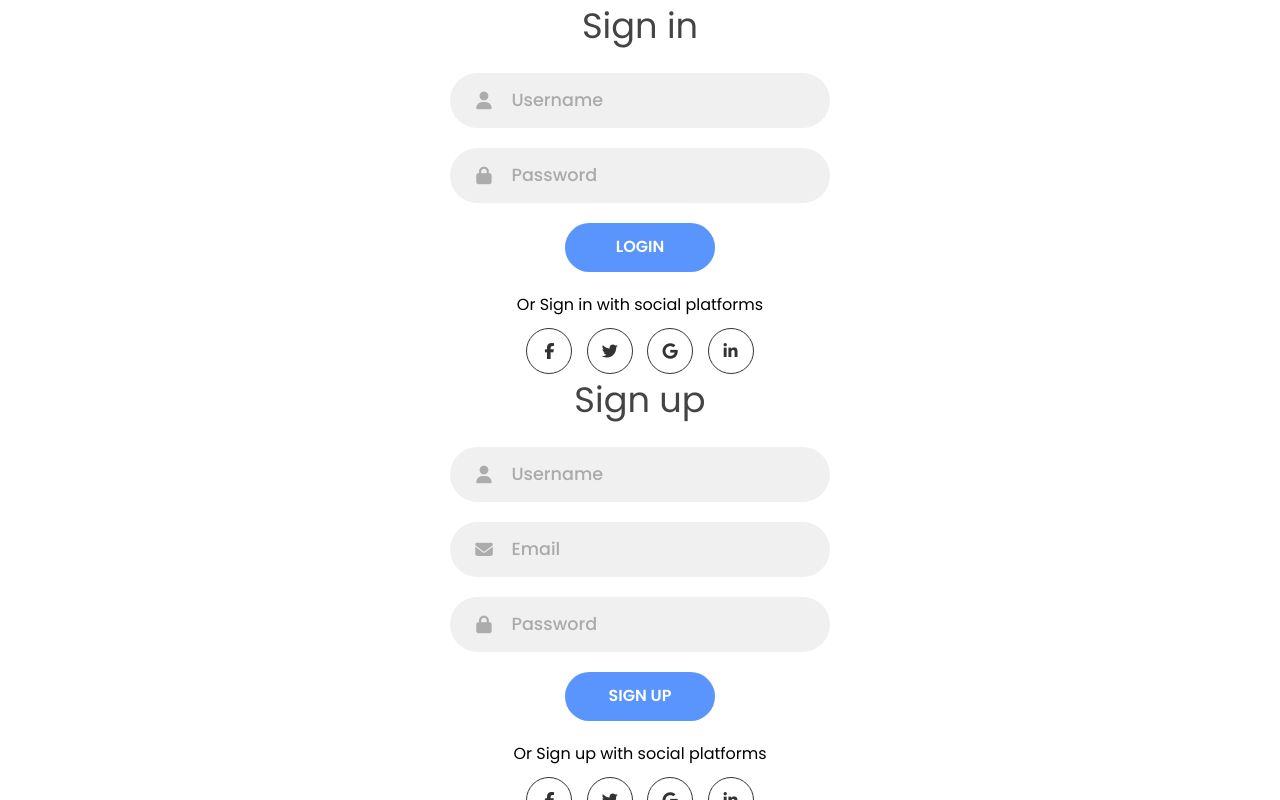
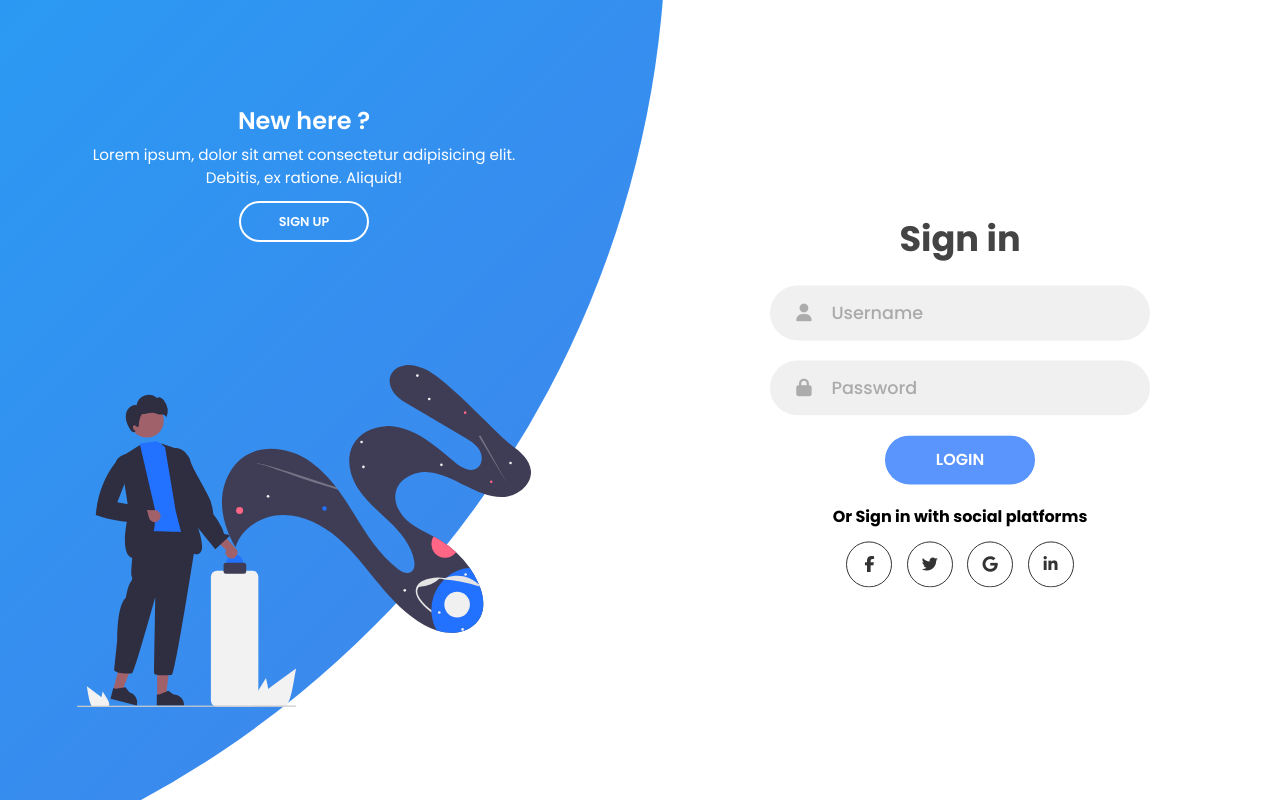
Before and after one commit to shreysaraswatweb/react-table, a React (Vite) app: page / in a window 1280 px wide. Built offline with nearby package versions, Linux system fonts and the light colour scheme.

Commit message:
Add Login and SignUp page

```diff
--- a/src/App.css
+++ b/src/App.css
@@ -1,50 +1,9 @@
-/* #root {
-  max-width: 1280px;
-  margin: 0 auto;
-  padding: 2rem;
-  text-align: center;
-}
-
-.logo {
-  height: 6em;
-  padding: 1.5em;
-  will-change: filter;
-  transition: filter 300ms;
-}
-.logo:hover {
-  filter: drop-shadow(0 0 2em #646cffaa);
-}
-.logo.react:hover {
-  filter: drop-shadow(0 0 2em #61dafbaa);
-}
-
-@keyframes logo-spin {
-  from {
-    transform: rotate(0deg);
-  }
-  to {
-    transform: rotate(360deg);
-  }
-}
-
-@media (prefers-reduced-motion: no-preference) {
-  a:nth-of-type(2) .logo {
-    animation: logo-spin infinite 20s linear;
-  }
-}
-
-.card {
-  padding: 2em;
-}
-
-.read-the-docs {
-  color: #888;
-} */
 @import url('https://fonts.googleapis.com/css2?family=Poppins:wght@100;200;300;400;500;600;700;800;900&display=swap');
 * {
   margin: 0;
   padding: 0;
   box-sizing: border-box;
+
 }
 body, input{
   font-family: 'Poppins', sans-serif;
@@ -54,8 +13,23 @@ body, input{
   position: relative;
   width: 100%;
   min-height: 100vh;
+  max-width: 100vw;
   background-color: #fff;
   overflow: hidden;
+}
+
+.container:before{
+  content: "";
+  position: absolute;
+  width: 2000px;
+  height: 2000px;
+  top: -10%;
+  right: 48%;
+  transform: translateY(-50%);
+  background-image: linear-gradient(-45deg, #4481eb 0%, #04befe 100%);
+  border-radius: 50%;
+  z-index: 6;
+  transition: 1.8s ease-in-out;
 }
 
 .forms-container {
@@ -65,12 +39,39 @@ body, input{
   top: 0;
   left: 0;
 }
+.signin-signup {
+  position: absolute;
+  top: 50%;
+  left: 75%;
+  width: 50%;
+  transform: translate(-50%, -50%);
+  transition: 1s 0.7s ease-in-out;
+  display: grid;
+  font-weight: 700;
+  grid-template-columns: 1fr;
+  z-index: 5;
+}
 
 form{
   display: flex;
   align-items: center;
   justify-content: center;
   flex-direction: column;
+  grid-column: 1 / 2;
+  grid-row: 1 / 2;
+  padding: 0 5rem;
+  transition: all 0.2s 0.7s;
+  overflow: hidden;
+  backface-visibility: hidden;
+}
+
+form.sign-up-form {
+  opacity: 0;
+  z-index: 1;
+}
+
+form.sign-in-form {
+  z-index: 2;
 }
 
 .title {
@@ -151,3 +152,131 @@ form{
   color: #4481eb;
   border-color: #4481eb;
 }
+.panels-container {
+  position: absolute;
+  width: 100%;
+  height: 100%;
+  top: 0;
+  left: 0;
+  display: grid;
+  grid-template-columns: repeat(2, 1fr);
+  z-index: 6;
+}
+
+.image {
+  width: 100%;
+  transition: transform 1.1s ease-in-out;
+  transition-delay: 0.4s;
+}
+.panel {
+  display: flex;
+  flex-direction: column;
+  align-items: center;
+  justify-content: space-around;
+  text-align: center;
+  z-index: 6;
+}
+.left-panel {
+  pointer-events: all;
+  padding: 3rem 17% 2rem 12%;
+}
+.right-panel {
+  pointer-events: none;
+  padding: 3rem 12% 2rem 17%;
+}
+
+.panel .content {
+  color: #fff;
+  transition: transform 0.9s ease-in-out;
+  transition-delay: 0.6s;
+}
+.panel h3 {
+  font-weight: 600;
+  line-height: 1;
+  font-size: 1.5rem;
+}
+.panel p {
+  font-size: 0.95rem;
+  padding: 0.7rem 0;
+}
+.btn.transparent {
+  margin: 0;
+  background: none;
+  border: 2px solid #fff;
+  width: 130px;
+  height: 41px;
+  font-weight: 600;
+  font-size: 0.8rem;
+}
+.btn.transparent:hover {
+  background-color: #fff;
+  color: #5995fd;
+}
+.right-panel .image,
+.right-panel .content {
+  transform: translateX(800px);
+}
+/* Animations */
+.container.sign-up-mode:before {
+  transform: translate(100%, -50%);
+  right: 52%;
+}
+.container.sign-up-mode .signin-signup {
+  left: 25%;
+}
+.container.sign-up-mode form.sign-up-form {
+  opacity: 1;
+  z-index: 2;
+}
+.container.sign-up-mode form.sign-in-form {
+  opacity: 0;
+  z-index: 1;
+}
+.container.sign-up-mode .left-panel .image,
+.container.sign-up-mode .left-panel .content {
+  transform: translateX(-800px);
+}
+.container.sign-up-mode .right-panel .image,
+.container.sign-up-mode .right-panel .content {
+  transform: translateX(0px);
+}
+.container.sign-up-mode .left-panel {
+  pointer-events: none;
+}
+.container.sign-up-mode .right-panel {
+  pointer-events: all;
+}
+
+/* Responsive
+@media (max-width: 870px) {
+  .container {
+    min-height: 800px;
+    height: 100vh;
+  }
+  .signin-signup {
+    width: 80%;
+    top: 95%;
+    left: 50%;
+    transform: translate(-50%, -100%);
+    transition: 1s 0.8s ease-in-out;
+  }
+  .signin-signup form {
+    padding: 0 1.5rem;
+    transition: all 0.2s 0.8s;
+  }
+  .container.sign-up-mode .signin-signup {
+    top: 5%;
+    transform: translate(-50%, 0%);
+  }
+  .container.sign-up-mode form.sign-in-form {
+    opacity: 0;
+    z-index: 1;
+  }
+  .container.sign-up-mode form.sign-up-form {
+    opacity: 1;
+    z-index: 2;
+  }
+  .panel {
+    display: none;
+  }
+} */
--- a/src/App.jsx
+++ b/src/App.jsx
@@ -1,21 +1,18 @@
-// import { useState } from 'react'
-// import reactLogo from './assets/react.svg'
-// import viteLogo from '/vite.svg'
+import { useState } from "react";
 import "./App.css";
+import logSvg from "./assets/images/log.svg";
+import registerSvg from "./assets/images/register.svg";
 
 function App() {
+  const [isSignUpMode, setIsSignUpMode] = useState(false);
+  // const [isSignInMode, setIsSignMode] = useState(false);
+
+
   return (
-    <>
-      {/* <h1 className="bg-violet-500 text-4xl text-white">
-        CODE ON
-      </h1>
-      <div className="animate-pulse text-7xl">
-        😊
-      </div> */}
-
-      <div className="container">
+    <div className={`container ${isSignUpMode ? "sign-up-mode" : ""}`}>
       <div className="forms-container">
         <div className="signin-signup">
+          {/* Sign In Form */}
           <form action="" className="sign-in-form">
             <h2 className="title">Sign in</h2>
             <div className="input-field">
@@ -29,20 +26,14 @@ function App() {
             <input type="submit" value="Login" className="btn solid" />
             <p className="social-text">Or Sign in with social platforms</p>
             <div className="social-media">
-                <a href="#" className="social-icon">
-                  <i className="fab fa-facebook-f"></i>
-                </a>
-                <a href="#" className="social-icon">
-                  <i className="fab fa-twitter"></i>
-                </a>
-                <a href="#" className="social-icon">
-                  <i className="fab fa-google"></i>
-                </a>
-                <a href="#" className="social-icon">
-                  <i className="fab fa-linkedin-in"></i>
-                </a>
+              <a href="#" className="social-icon"><i className="fab fa-facebook-f"></i></a>
+              <a href="#" className="social-icon"><i className="fab fa-twitter"></i></a>
+              <a href="#" className="social-icon"><i className="fab fa-google"></i></a>
+              <a href="#" className="social-icon"><i className="fab fa-linkedin-in"></i></a>
             </div>
           </form>
+
+          {/* Sign Up Form */}
           <form action="" className="sign-up-form">
             <h2 className="title">Sign up</h2>
             <div className="input-field">
@@ -60,25 +51,51 @@ function App() {
             <input type="submit" value="Sign up" className="btn solid" />
             <p className="social-text">Or Sign up with social platforms</p>
             <div className="social-media">
-                <a href="#" className="social-icon">
-                  <i className="fab fa-facebook-f"></i>
-                </a>
-                <a href="#" className="social-icon">
-                  <i className="fab fa-twitter"></i>
-                </a>
-                <a href="#" className="social-icon">
-                  <i className="fab fa-google"></i>
-                </a>
-                <a href="#" className="social-icon">
-                  <i className="fab fa-linkedin-in"></i>
-                </a>
+              <a href="#" className="social-icon"><i className="fab fa-facebook-f"></i></a>
+              <a href="#" className="social-icon"><i className="fab fa-twitter"></i></a>
+              <a href="#" className="social-icon"><i className="fab fa-google"></i></a>
+              <a href="#" className="social-icon"><i className="fab fa-linkedin-in"></i></a>
             </div>
           </form>
         </div>
       </div>
-        <div className="panels-container"></div>
+
+      {/* Panels */}
+      <div className="panels-container">
+        <div className="panel left-panel">
+          <div className="content">
+            <h3>New here ?</h3>
+            <p>
+              Lorem ipsum, dolor sit amet consectetur adipisicing elit. Debitis,
+              ex ratione. Aliquid!
+            </p>
+            <button
+              className="btn transparent"
+              onClick={() => setIsSignUpMode(true)}
+            >
+              Sign up
+            </button>
           </div>
-    </>
+          <img src={logSvg} className="image" alt="log" />
+        </div>
+        <div className="panel right-panel">
+          <div className="content">
+            <h3>One of us ?</h3>
+            <p>
+              Lorem ipsum dolor sit amet consectetur adipisicing elit. Nostrum
+              laboriosam ad deleniti.
+            </p>
+            <button
+              className="btn transparent"
+              onClick={() => setIsSignUpMode(false)}
+            >
+              Sign in
+            </button>
+          </div>
+          <img src={registerSvg} className="image" alt="register" />
+        </div>
+      </div>
+    </div>
   );
 }
 
```
Also changed, not shown: src/assets/images/log.svg (added), src/assets/images/register.svg (added). Lines whose indentation alone changed are shown as unchanged.
